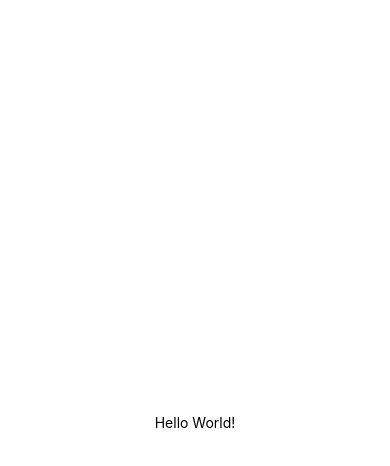
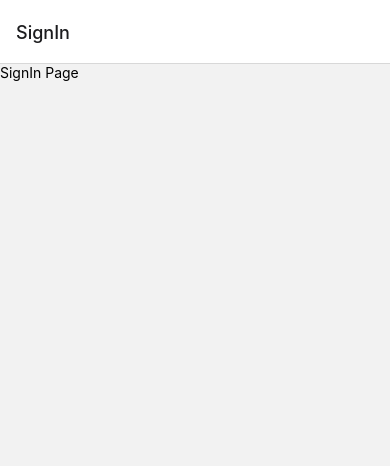
Before and after one commit to yurimarim/app-financas, a React Native app: screen / in a window 390 px wide. Shown: the top 466 px of the page. Built offline with nearby package versions, Linux system fonts and the light colour scheme.

Commit message:
fix: App Router config

```diff
--- a/App.js
+++ b/App.js
@@ -1,22 +1,16 @@
 import React from 'react'
-import { StyleSheet, Text, View } from 'react-native'
+import { View } from 'react-native'
+import { NavigationContainer } from '@react-navigation/native'
+// import 'react-native-gesture-handler'
 import { StatusBar } from 'expo-status-bar'
 import firebase from './src/services/firebaseConnection'
+import { Routes } from './src/routes'
 
 export default function App() {
   return (
-    <View style={styles.container}>
-      <StatusBar style="auto" />
-      <Text>Hello World!</Text>
-    </View>
+    <NavigationContainer>
+      <StatusBar backgroundColor="#131313" style="light" />
+      <Routes />
+    </NavigationContainer>
   )
 }
-
-const styles = StyleSheet.create({
-  container: {
-    flex: 1,
-    backgroundColor: '#fff',
-    alignItems: 'center',
-    justifyContent: 'center'
-  }
-})
```
